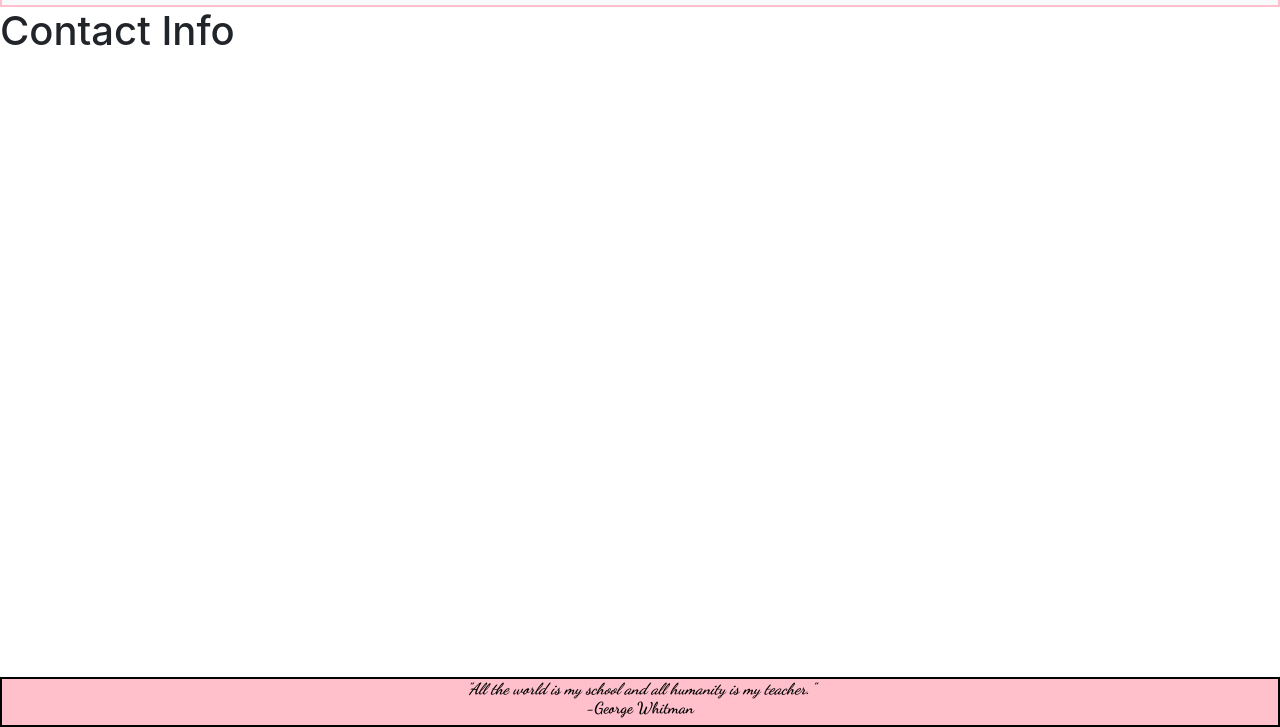
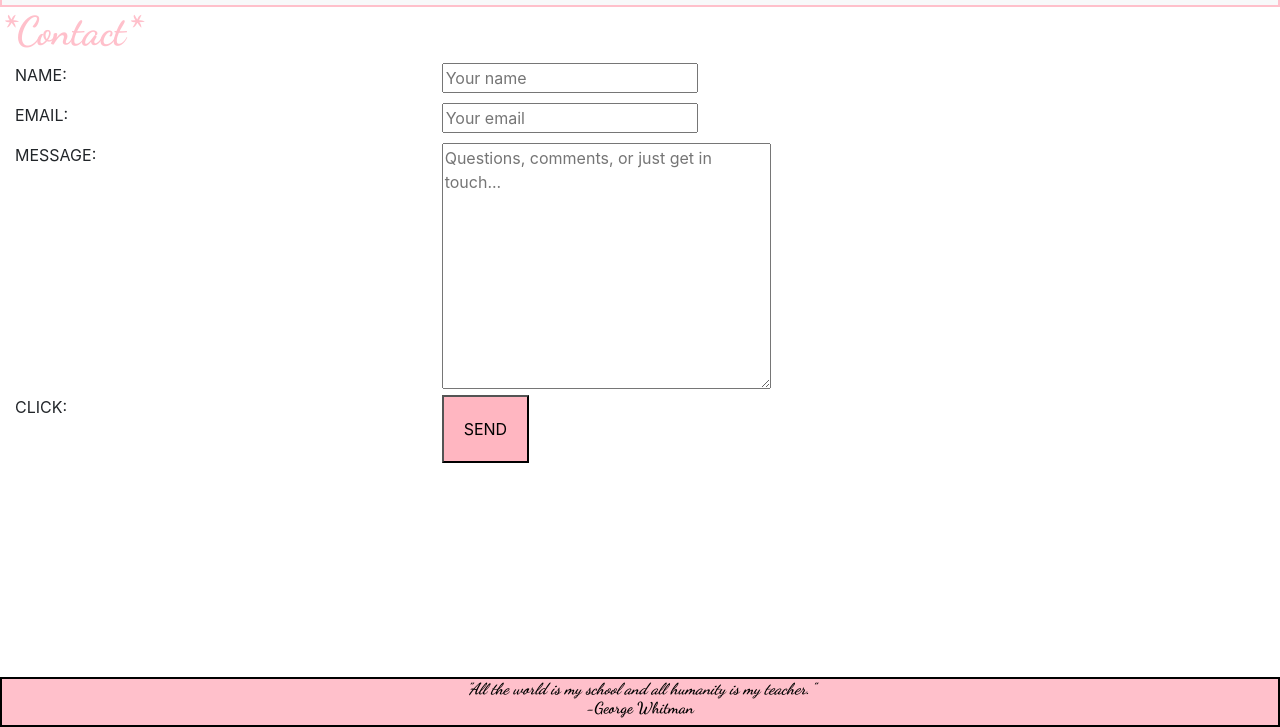
Before and after one commit to TriciaRoush/hw2-responsiveportfolio, a plain HTML site: page contact.html in a window 1280 px wide. Shown: the part 73-800 px from the top of the page. Drawn offline with nearby package versions, Linux system fonts and the light colour scheme.

Commit message:
Added content to the contact and portfolio pages

```diff
--- a/contact.html
+++ b/contact.html
@@ -24,7 +24,31 @@
       </div>
     </div>
   </nav>
-  <h1>Contact Info</h1>
+  <div class="container-fluid">
+
+      <div class="row"><h1>*Contact*</h1></div>
+
+      <div class="row">
+          <div class="col-sm-4"><p>NAME:</p></div>
+          <div class="col-sm-4"><input type="text" placeholder="Your name"></div>
+        </div>
+
+    <div class="row">
+        <div class="col-sm-4"><p>EMAIL:</p></div>
+        <div class="col-sm-4"><input type="text" placeholder="Your email"></div>
+    </div>
+        <div class="row">
+            <div class="col-sm-4"><p>MESSAGE:</p></div>
+            <div class="col-sm-4"><textarea placeholder="Questions, comments, or just get in touch..." cols="30" rows="10"></textarea></div>
+        </div>
+        <div class="row">
+            <div class="col-sm-4"><p>CLICK:</p></div>
+            <div class="col-sm-4"><button>SEND</button></div>
+        </div>
+    </div>
+
+
+  </div>
   <div class="footer">
       <h6><em>"All the world is my school and all humanity is my teacher."</em><br><strong>-George Whitman</strong></h6>
   </div>
--- a/style.css
+++ b/style.css
@@ -17,3 +17,15 @@ img {
     border: solid black 2px;
     font-family: 'Dancing Script', cursive;
   }
+  h1 {
+    font-family: 'Dancing Script', cursive;
+    color: pink;
+  }
+  .container {
+      background-color: lightgray;
+  }
+  button {
+      padding: 20px;
+      margin: 50px, 50px, 0, 350px;
+      background-color: lightpink;
+  }
```
Also changed, not shown: index.html (+10 -0 lines), portfolio.html (+16 -1 lines).
